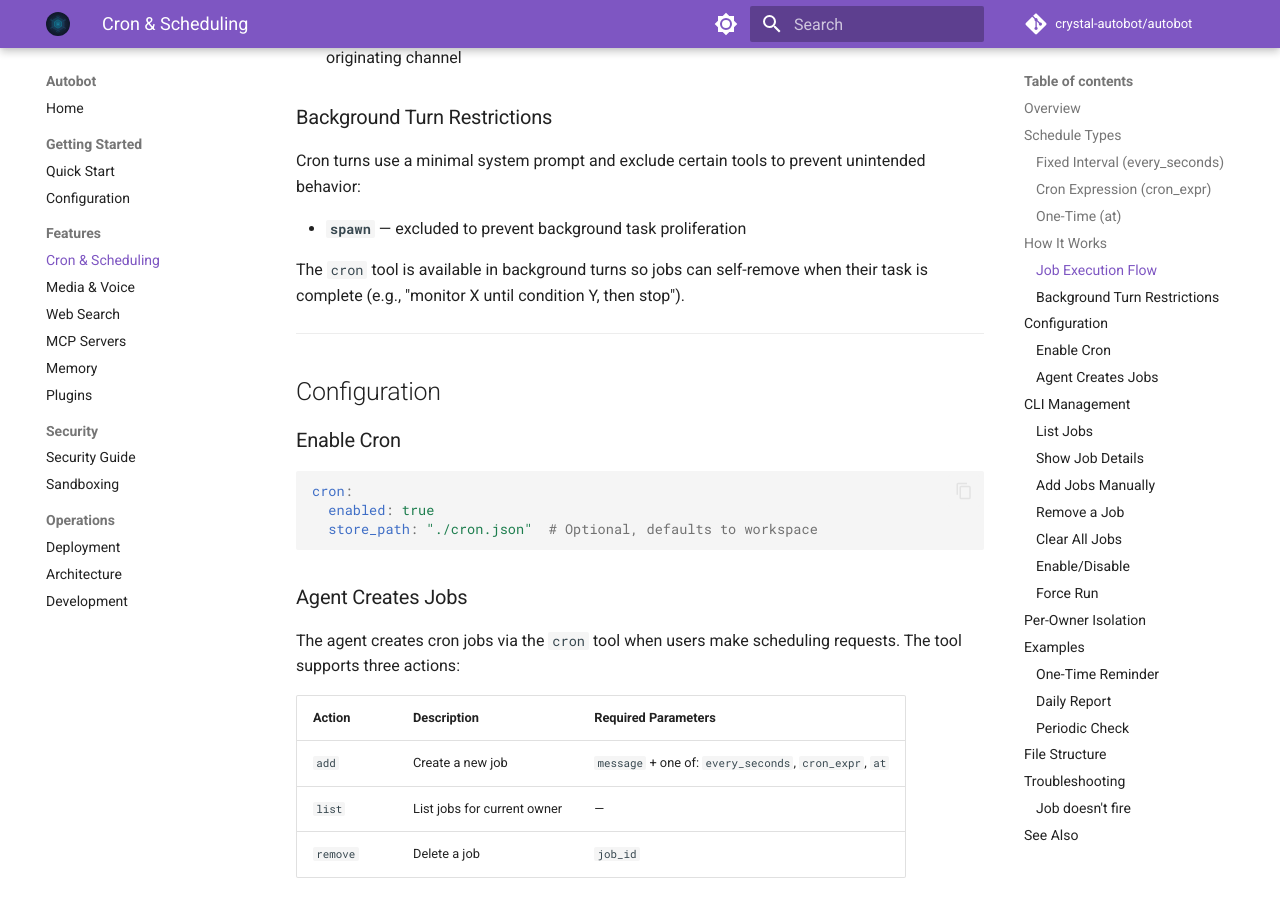
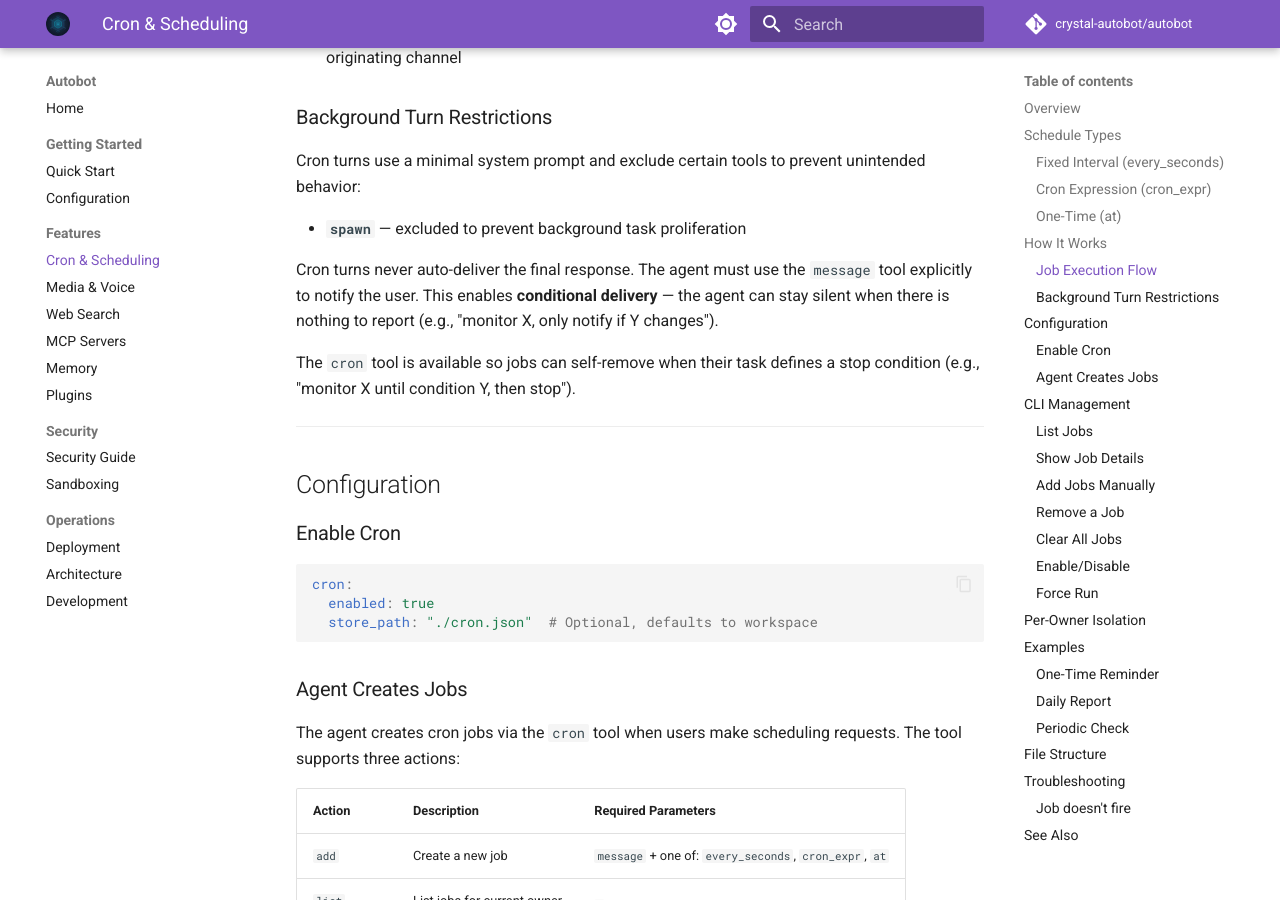
Before and after one commit to crystal-autobot/autobot, an MkDocs documentation site: the page built from docs/cron.md, in a window 1280 px wide and 900 px high, scrolled down 1802 px. Built offline with MkDocs 1.6.1 and Material for MkDocs 9.7.7, drawn with Linux system fonts in a browser that asks for light colours; comment, search, counter and statistics services are not loaded.

Commit message:
fix(cron): cron args

```diff
--- a/docs/cron.md
+++ b/docs/cron.md
@@ -86,7 +86,9 @@
 
 - **`spawn`** — excluded to prevent background task proliferation
 
-The `cron` tool is available in background turns so jobs can self-remove when their task is complete (e.g., "monitor X until condition Y, then stop").
+Cron turns never auto-deliver the final response. The agent must use the `message` tool explicitly to notify the user. This enables **conditional delivery** — the agent can stay silent when there is nothing to report (e.g., "monitor X, only notify if Y changes").
+
+The `cron` tool is available so jobs can self-remove when their task defines a stop condition (e.g., "monitor X until condition Y, then stop").
 
 ---
 
```
Also changed, not shown: 8 other files.
